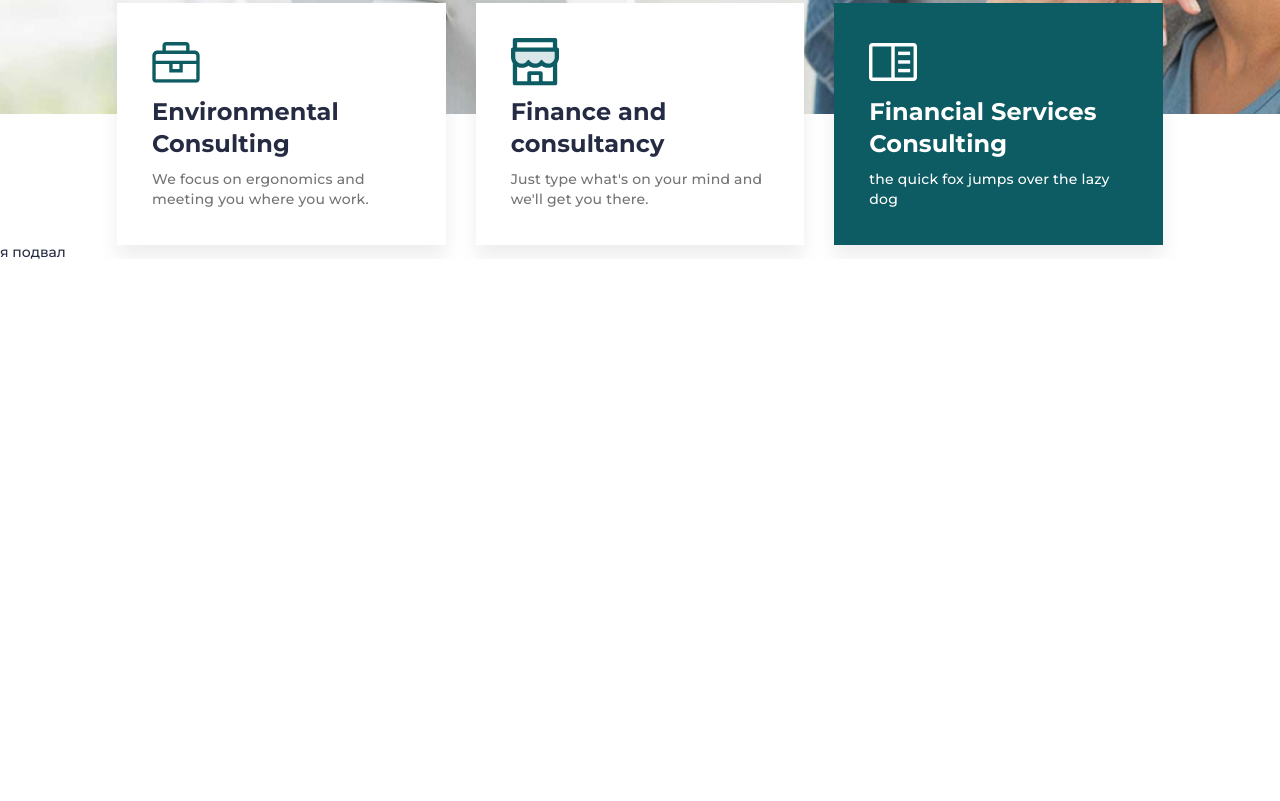
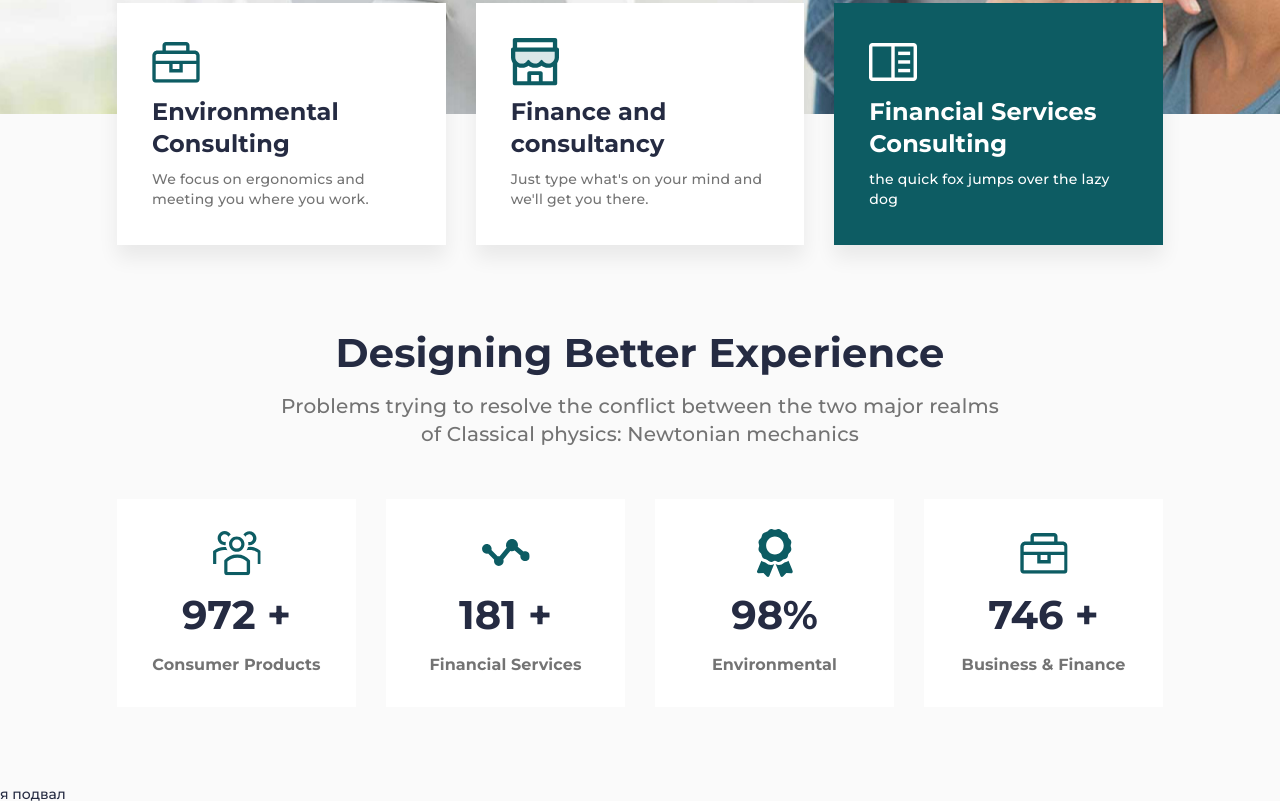
Before and after one commit to AleksandrDiakov/Relvise, a plain HTML site: page index.html in a window 1280 px wide. Shown: the part 677-1478 px from the top of the page. Before the commit the page ends 936 px from the top, so only its background shows below. Drawn offline with Linux system fonts and the light colour scheme.

Commit message:
advantages done

```diff
--- a/css/style.css
+++ b/css/style.css
@@ -35,6 +35,7 @@ body {
     font-weight: 500;
     font-family: Montserrat;
     color: #252B42;
+    background: #fafafa;
 }
 /* ---------------------------------------------------------------------------- */
 .wrapper {
@@ -136,6 +137,45 @@ body {
     z-index: 2;
     margin: -111px 0 0 0;
 }
+
+.page__advantages {
+
+}
+
+/* --------header-block-------------------------------------------------------------------- */
+.header-block {
+    text-align: center;
+    letter-spacing: 0.2px;
+}
+.header-block__title {
+    font-size: 40px;
+    font-weight: 700;
+    line-height: 142%;
+
+}
+
+.header-block__title:not(:last-child){
+    margin: 0 0 10px 0;
+}
+.header-block__sub-title {
+    font-size: 20px;
+    font-weight: 500;
+    line-height: 142%;
+    color: #737373;
+}
+
+@media (max-width: 992px) {
+    .header-block__title {
+        font-size: 35px;
+    }
+}
+
+@media (max-width: 767px) {
+    .header-block__title {
+        font-size: 30px;
+    }
+}
+
 /* --------main-------------------------------------------------------------------- */
 .main-block {
     position: relative;
@@ -152,7 +192,7 @@ body {
 
 @media (max-width: 992px) {
     .main-block__body {
-        padding: 120px 0 191px 0;
+        padding: 120px 0 170px 0;
     }
 }
 
@@ -240,23 +280,54 @@ body {
 }
 /* --------services-------------------------------------------------------------------- */
 
-.services{}
+.services{
+}
 .services__container{
-
 }
 .services__body{
-    display: flex;
-    margin: 0 -15px;
 }
-.services__column{
+
+@media (min-width: 670px) {
+    .services__body {
+        display: flex;
+        flex-wrap: wrap;
+        margin: 0 -15px;
+    }
+}
+.services__column {
     padding: 0 15px;
     flex: 0 1 33.333%;
 }
+
+@media (min-width:670px) {
+    .services__column {
+        padding: 0 15px;
+    }
+}
+
+@media (max-width:992px) {
+    .services__column {
+        flex: 0 1 50%;
+    }
+    .services__column:not(:last-child) {
+        margin: 0 0 30px 0;
+    }
+    .services__column:last-child {
+        flex: 1 1 100%;
+    }
+}
+
 .services__item {
-    /* height: 100%; */
+    height: 100%;
     box-shadow: 0px 13px 19px rgba(0, 0, 0, 0.07);
     background: #FFFFFF;
     padding: 35px;
+}
+
+@media (max-width: 480px) {
+    .services__item {
+        padding: 25px;
+    }
 }
 .item-service{}
 .item-service > *:not(:last-child){
@@ -286,6 +357,84 @@ body {
     color: #737373;
 }
 
+/* --------advantages-------------------------------------------------------------------- */
+
+.advantages {
+    padding: 80px 0;
+}
+
+@media (max-width: 992px) {
+    .advantages {
+        padding: 50px 0;
+    }
+}
+@media (max-width: 767px) {
+    .advantages {
+        padding: 40px 0;
+    }
+}
+.advantages__container {
+
+}
+.advantages__header {
+    margin: 0 0 50px 0;
+}
+@media (max-width: 767px) {
+    .advantages__header {
+        margin: 0 0 25px 0;;
+    }
+}
+
+.advantages__body {
+    display: flex;
+    flex-wrap: wrap;
+    margin: 0 -15px -30px;
+}
+.advantages__column {
+    padding: 0 15px;
+    margin: 0 0 30px 0;
+    flex: 0 1 25%;
+}
+
+@media (max-width: 1020px) {
+    .advantages__column {
+        flex: 0 1 50%;
+    }
+}
+@media (max-width: 560px) {
+    .advantages__column {
+        flex: 0 1 100%;
+    }
+}
+
+.advantages__item {
+    background-color: #FFFFFF;
+    font-weight: 700;
+    padding: 30px;
+    text-align: center;
+}
+
+.advantages__item > *:not(:last-child) {
+    margin: 0 0 10px 0;
+}
+/* .advantages__icon {
+    height: 48px;
+    display: flex;
+    align-items: flex-end;
+    justify-content: center;
+
+} */
+.advantages__value {
+    font-size: 40px;
+    line-height: 142%;
+}
+.advantages__text {
+    font-size: 16px;
+    line-height: 150%;
+    letter-spacing: 0.1px;
+    color: #737373;
+}
+
 
 /* --------footer-------------------------------------------------------------------- */
 .footer {
--- a/index.html
+++ b/index.html
@@ -84,6 +84,55 @@
                     </div>
                 </div>
             </section>
+            <section class="page__advantfges advantages">
+                <div class="advantages__container _container">
+                    <div class="advantages__header header-block">
+                        <h2 class="header-block__title">Designing Better Experience</h2>
+                        <div class="header-block__sub-title">
+                            Problems trying to resolve the conflict between the two major realms <br>
+                            of Classical physics: Newtonian mechanics
+                        </div>
+                    </div>
+                    <div class="advantages__body">
+                        <div class="advantages__column">
+                            <div class="advantages__item">
+                                <div class="advantages__icon">
+                                    <img src="img/advantages/01.svg" alt="Consumer Products">
+                                </div>
+                                <div class="advantages__value">972 +</div>
+                                <div class="advantages__text">Consumer Products</div>
+                            </div>
+                        </div>
+                        <div class="advantages__column">
+                            <div class="advantages__item">
+                                <div class="advantages__icon">
+                                    <img src="img/advantages/02.svg" alt="Financial Services ">
+                                </div>
+                                <div class="advantages__value">181 +</div>
+                                <div class="advantages__text">Financial Services</div>
+                            </div>
+                        </div>
+                        <div class="advantages__column">
+                            <div class="advantages__item">
+                                <div class="advantages__icon">
+                                    <img src="img/advantages/03.svg" alt="Environmental">
+                                </div>
+                                <div class="advantages__value">98%</div>
+                                <div class="advantages__text">Environmental</div>
+                            </div>
+                        </div>
+                        <div class="advantages__column">
+                            <div class="advantages__item">
+                                <div class="advantages__icon">
+                                    <img src="img/advantages/04.svg" alt="Business & Finance ">
+                                </div>
+                                <div class="advantages__value">746 +</div>
+                                <div class="advantages__text">Business & Finance</div>
+                            </div>
+                        </div>
+                    </div>
+                </div>
+            </section>
         </main>
         <footer class="footer">
             я подвал
```
Also changed, not shown: img/advantages/01.svg (added), img/advantages/02.svg (added), img/advantages/03.svg (added), img/advantages/04.svg (added).
